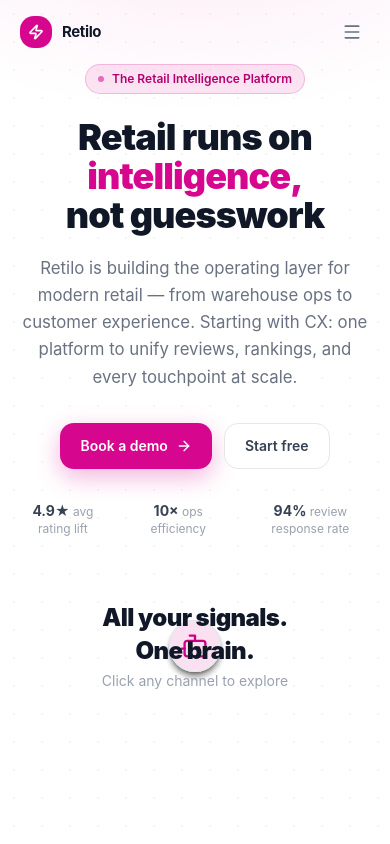
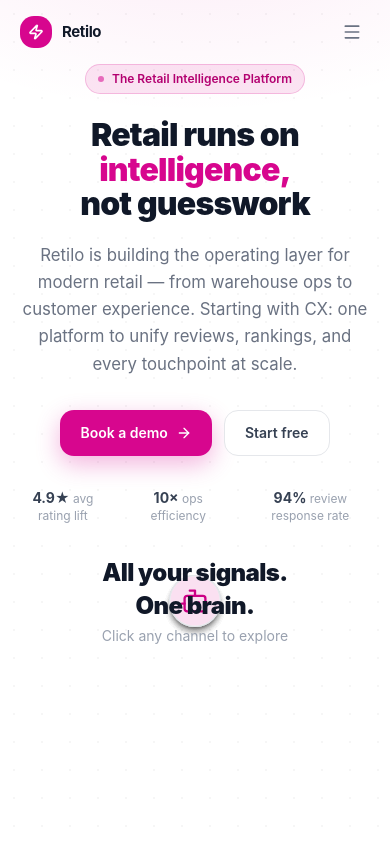
Before and after one commit to Retilo/retilo-frontend, a Next.js app: page / in a window 390 px wide. Shown: the top 844 px of the page. Built offline with nearby package versions, Linux system fonts and the light colour scheme.

Commit message:
responsive

```diff
--- a/components/landing/features-dark-section.tsx
+++ b/components/landing/features-dark-section.tsx
@@ -177,7 +177,7 @@
                   initial={{ opacity: 0, y: 32 }}
                   animate={inView ? { opacity: 1, y: 0 } : {}}
                   transition={{ duration: 0.6 }}
-                  className={`flex flex-col ${isEven ? "lg:flex-row" : "lg:flex-row-reverse"} items-center gap-10 mb-12`}
+                  className={`flex flex-col ${isEven ? "lg:flex-row" : "lg:flex-row-reverse"} items-center gap-6 lg:gap-10 mb-12`}
                 >
                   {/* Text side */}
                   <div className="flex-1 space-y-5">
@@ -203,7 +203,7 @@
                   </div>
 
                   {/* Preview side */}
-                  <div className="flex-1 w-full max-w-md">{step.preview}</div>
+                  <div className="flex-1 w-full lg:max-w-md">{step.preview}</div>
                 </motion.div>
               </div>
             )
--- a/components/landing/hero-section.tsx
+++ b/components/landing/hero-section.tsx
@@ -70,7 +70,7 @@
         style={{ backgroundImage: "radial-gradient(circle, #000 1px, transparent 1px)", backgroundSize: "28px 28px" }} />
 
       <div className="relative z-10 max-w-6xl mx-auto w-full">
-        <div className="flex flex-col lg:flex-row items-center gap-16">
+        <div className="flex flex-col lg:flex-row items-center gap-8 lg:gap-16">
 
           {/* ── Left: copy ───────────────────────────────── */}
           <div className="flex-shrink-0 w-full lg:max-w-[480px] text-center lg:text-left">
@@ -85,7 +85,7 @@
 
             <motion.h1
               initial={{ opacity: 0, y: 12 }} animate={{ opacity: 1, y: 0 }} transition={{ duration: 0.6, delay: 0.1 }}
-              className="text-4xl lg:text-5xl xl:text-[3.4rem] font-black tracking-tight text-gray-900 leading-[1.08] mb-5"
+              className="text-[2rem] sm:text-4xl lg:text-5xl xl:text-[3.4rem] font-black tracking-tight text-gray-900 leading-[1.08] mb-5"
             >
               Retail runs on<br />
               <span style={{ color: "oklch(0.58 0.24 350)" }}>intelligence,</span><br />
@@ -134,8 +134,7 @@
           {/* ── Right: integration orbit cloud ───────────── */}
           <motion.div
             initial={{ opacity: 0, scale: 0.95 }} animate={{ opacity: 1, scale: 1 }} transition={{ duration: 0.7, delay: 0.2 }}
-            className="flex-1 w-full lg:max-w-[500px]"
-            style={{ height: 500 }}
+            className="flex-1 w-full lg:max-w-[500px] h-70 sm:h-90 lg:h-125"
           >
             <LogoCloudAnimation buttons={integrationButtons}>
               <div className="text-center px-6">
--- a/components/logo-cloud-animation.tsx
+++ b/components/logo-cloud-animation.tsx
@@ -413,7 +413,7 @@
   const buttons = externalButtons ?? defaultButtons;
 
   return (
-    <div className="h-full min-h-[400px] w-full">
+    <div className="h-full min-h-70 sm:min-h-90 lg:min-h-100 w-full">
       <RotatingButtonCloud buttons={buttons}>{children}</RotatingButtonCloud>
     </div>
   );
```
